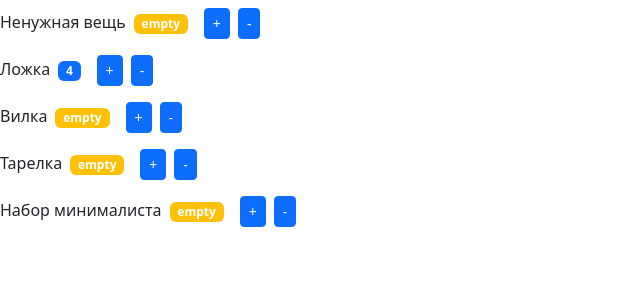
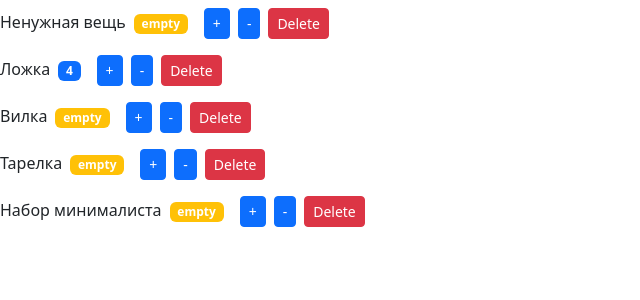
Before and after one commit to Art-San/02.Frontend-03.Composition_of_components, a React (Create React App) app: page / in a window 1280 px wide. Shown: the top 300 px of the page, without its empty margins (0-640 px from the left). Built offline with nearby package versions, Linux system fonts and the light colour scheme.

Commit message:
Создание и обработка событий

```diff
--- a/src/component/Counter.jsx
+++ b/src/component/Counter.jsx
@@ -38,6 +38,12 @@ const Counter = (props) => {
 			>
 				-
 			</button>
+			<button
+				onClick={() => props.onDelete()}
+				className='btn btn-danger btn-sm m-2'
+			>
+				Delete
+			</button>
 		</div>
 	)
 }
--- a/src/component/CountersList.jsx
+++ b/src/component/CountersList.jsx
@@ -1,25 +1,29 @@
-import React from 'react'
+import React, { useState } from 'react'
 import Counter from './Counter'
 
 const CountersList = () => {
-	const couunters = [
+	const [couunters, setCounters] = useState([
 		{ id: 0, value: 0, name: 'Ненужная вещь' },
 		{ id: 1, value: 4, name: 'Ложка' },
 		{ id: 2, value: 0, name: 'Вилка' },
 		{ id: 3, value: 0, name: 'Тарелка' },
 		{ id: 4, value: 0, name: 'Набор минималиста' }
-	]
+	])
+
+	const handleDelete = (id) => {
+		console.log('hendelDelete')
+		// setCounters(prevState => prevState.filter(t => t !== id))
+	}
 	return (
 		<>
 			{couunters.map((count) => (
-				<Counter key={count.id} value={count.value} name={count.name} />
+				<Counter
+					key={count.id}
+					value={count.value}
+					name={count.name}
+					onDelete={handleDelete}
+				/>
 			))}
-
-			{/* {couunters.map((count) => (
-				<Counter key={count.id} value={count.value}>
-					<span>{count.name}</span>
-				</Counter>
-			))} */}
 		</>
 	)
 }
```
